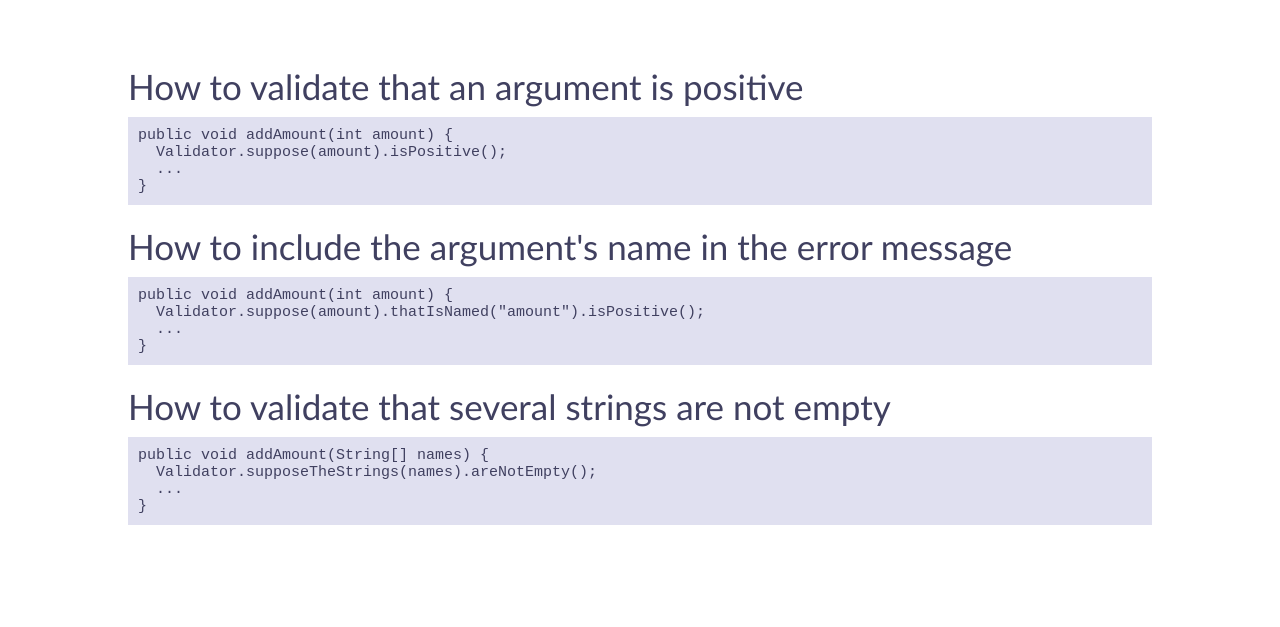
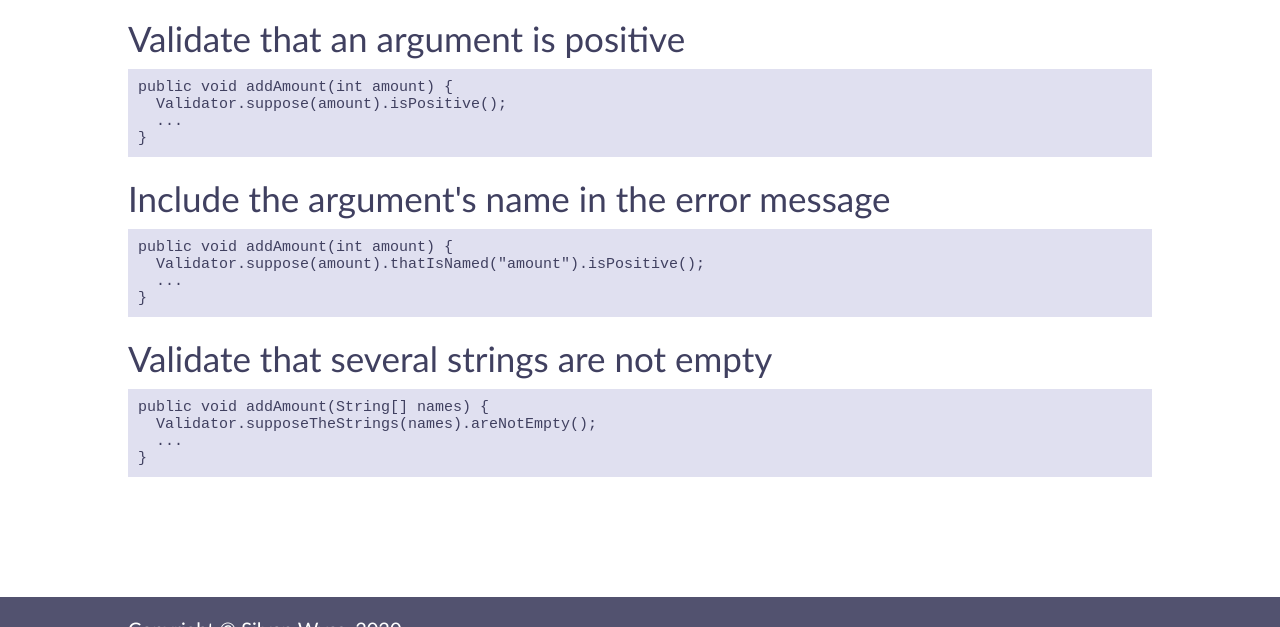
Before and after one commit to SilvanWyss/NolixWebsite, a plain HTML site: page Nolix/nolix_validator.html in a window 1280 px wide. Shown: the part 600-1227 px from the top of the page. Drawn offline with Linux system fonts and the light colour scheme.

Commit message:
Edited validator page.

```diff
--- a/Nolix/nolix_validator.html
+++ b/Nolix/nolix_validator.html
@@ -87,23 +87,21 @@
                     </td>
                 </tr>
             </table>
-            <br>
-            <br>
-            <h2>How to validate that an argument is positive</h2>
+            <h2>Validate that an argument is positive</h2>
             <p class="codeBlock">
                 public void addAmount(int amount) {<br>
                 &nbsp;&nbsp;Validator.suppose(amount).isPositive();<br>
                 &nbsp;&nbsp;...<br>
                 }
             </p>
-            <h2>How to include the argument's name in the error message</h2>
+            <h2>Include the argument's name in the error message</h2>
             <p class="codeBlock">
                 public void addAmount(int amount) {<br>
                 &nbsp;&nbsp;Validator.suppose(amount).thatIsNamed("amount").isPositive();<br>
                 &nbsp;&nbsp;...<br>
                 }
             </p>
-            <h2>How to validate that several strings are not empty</h2>
+            <h2>Validate that several strings are not empty</h2>
             <p class="codeBlock">
                 public void addAmount(String[] names) {<br>
                 &nbsp;&nbsp;Validator.supposeTheStrings(names).areNotEmpty();<br>
```
